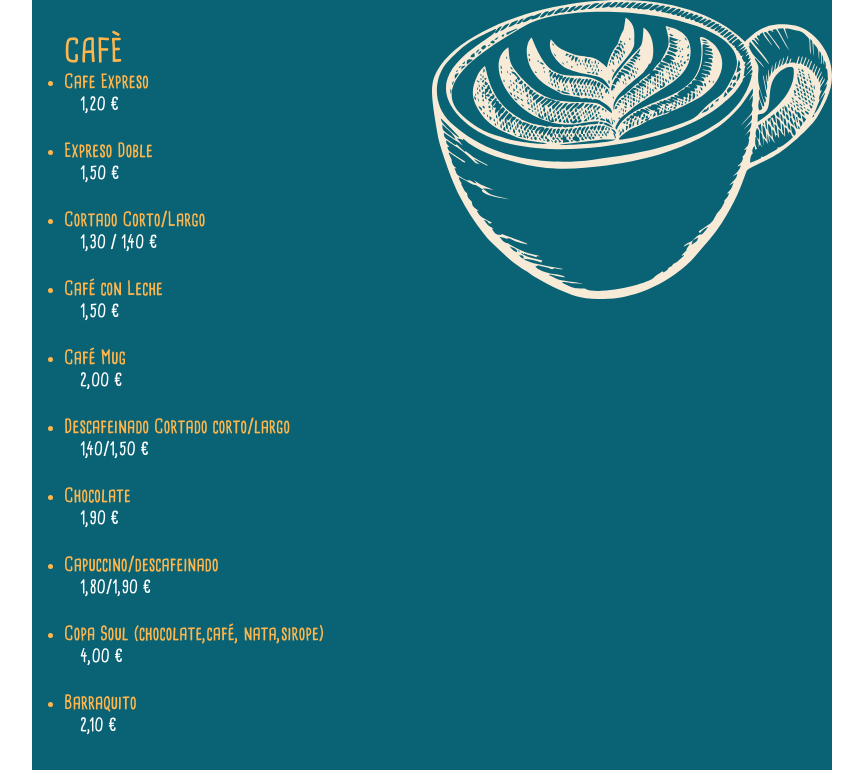
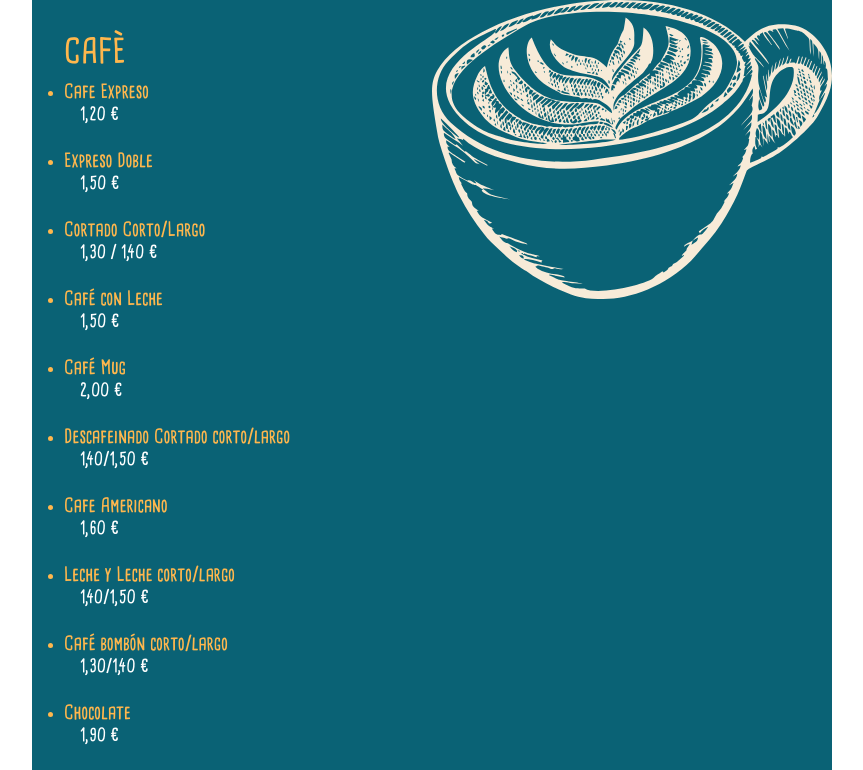
Before and after one commit to algiro/sfc-menu, a React (Vite) app: page / in a window 1280 px wide. Shown: the top 770 px of the page, without its empty margins (208-1071 px from the left). Built offline with nearby package versions, Linux system fonts and the light colour scheme.

Commit message:
minor fixes on data and UI

```diff
--- a/src/components/CuencoMenu.jsx
+++ b/src/components/CuencoMenu.jsx
@@ -13,12 +13,12 @@ const CuencoMenu = () => {
           <div className="column menu-content">
             <h1 className='section-title'>CUENCOS</h1>
             <div className="item-price"> 5,00€</div>
-            <div className="cuenco-note"> Todos nuestros cuencos incluyen cream de frutos secos naturales y semillas. Recuerda svisarnos de cualcquier alergia o intolerancia</div>
+            <div className="cuenco-note"> Todos nuestros cuencos incluyen crema de frutos secos naturales y semillas. Recuerda avisarnos de cualquier alergia o intolerancia</div>
           </div>
           <div className="column">
-            <div className="cuenco-note"> 1) Elige la base que mas the guste: yogur (griego o vegetail) o Acai (+ 0,70)€</div>
-            <div className="cuenco-note"> 2) Elige el cereal que mas te guste: avena, espelta, cereal sin gluten, muesli o mix de cereal inflado</div>
-            <div className="cuenco-note"> 3) Elige frutas de temporada</div>
+            <div className="cuenco-note"><span class="note-number"> 1) </span> <span> Elige la base que más te guste: yogur (griego o vegetal) o Açai (+ 0,70 €) </span> </div>
+            <div className="cuenco-note"><span class="note-number"> 2) </span> <span> Elige el cereal que más te guste: avena, espelta, cereal sin gluten, muesli o mix de cereal inflado </span> </div>
+            <div className="cuenco-note"><span class="note-number"> 3) </span> <span> Elige frutas de temporada </span> </div>
           </div>
         </div>
       </div>
--- a/src/data/menuData.js
+++ b/src/data/menuData.js
@@ -32,21 +32,36 @@ export const cafes = [
     },
     {
         id: 7,
+        name: "Cafe Americano",
+        price: "1,60"
+    },
+    {
+        id: 8,
+        name: "Leche y Leche corto/largo",
+        price: "1,40/1,50"
+    },
+    {
+        id: 9,
+        name: "Café bombón corto/largo",
+        price: "1,30/1,40"
+    },
+    {
+        id: 10,
         name: "Chocolate",
         price: "1,90"
     },
     {
-        id: 8,
+        id: 11,
         name: "Capuccino/descafeinado",
         price: "1,80/1,90"
     },
     {
-        id: 9,
+        id: 12,
         name: "Copa Soul (chocolate,café, nata,sirope)",
         price: "4,00"
     },
     {
-        id: 10,
+        id: 13,
         name: "Barraquito",
         price: "2,10"
     }
@@ -79,17 +94,17 @@ export const bebidas = [
     {
         id: 2,
         name: "Zumo de Naranja (0,25 cl)",
-        price: "1,80"
+        price: "2,70"
     },
     {
         id: 3,
         name: "Zumo de Naranja (0,38 cl)",
-        price: "1,40 /1,50"
+        price: "3,70"
     },
     {
         id: 4,
         name: "Kombucha (varios sabores disponibles)",
-        price: "1,50"
+        price: "2,95"
     },
     {
         id: 5,
@@ -241,7 +256,7 @@ export const arepas = [
         ingredients: "Proteina de soja, guacamole, veganesa, guisantes",
         price: "4,70",
         alergenos: {
-            lacteos: true,
+            vegan: true
         }
     },
     {
--- a/src/styles/menu.css
+++ b/src/styles/menu.css
@@ -232,6 +232,14 @@ body {
 .cuenco-note {
   font-size: 1.3rem;
   color: #bdbdbd;
+  margin-bottom: 0.2rem;
+  margin-top: 0.2rem;
+}
+
+.note-number {
+  font-size: 1.6rem;
+  font-weight: bold;
+  color: #ffffff;
 }
 
 .item-note {
@@ -243,6 +251,8 @@ body {
 
 .section-title {
   font-family: 'CardenioModern', sans-serif;
+  font-size: 2.1rem;
+  margin-bottom: 0.5rem;
 }
 
 .centered-div {
```
Also changed, not shown: images/arepas_title.png, images/back_arepas.png (added).
